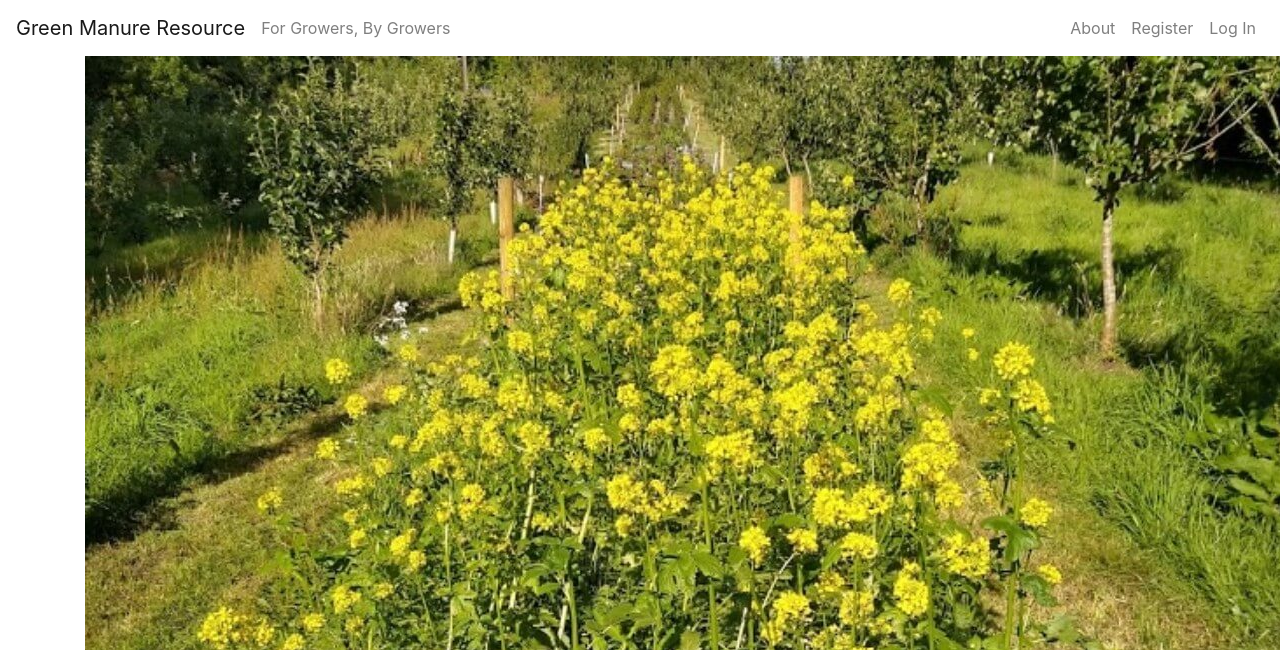
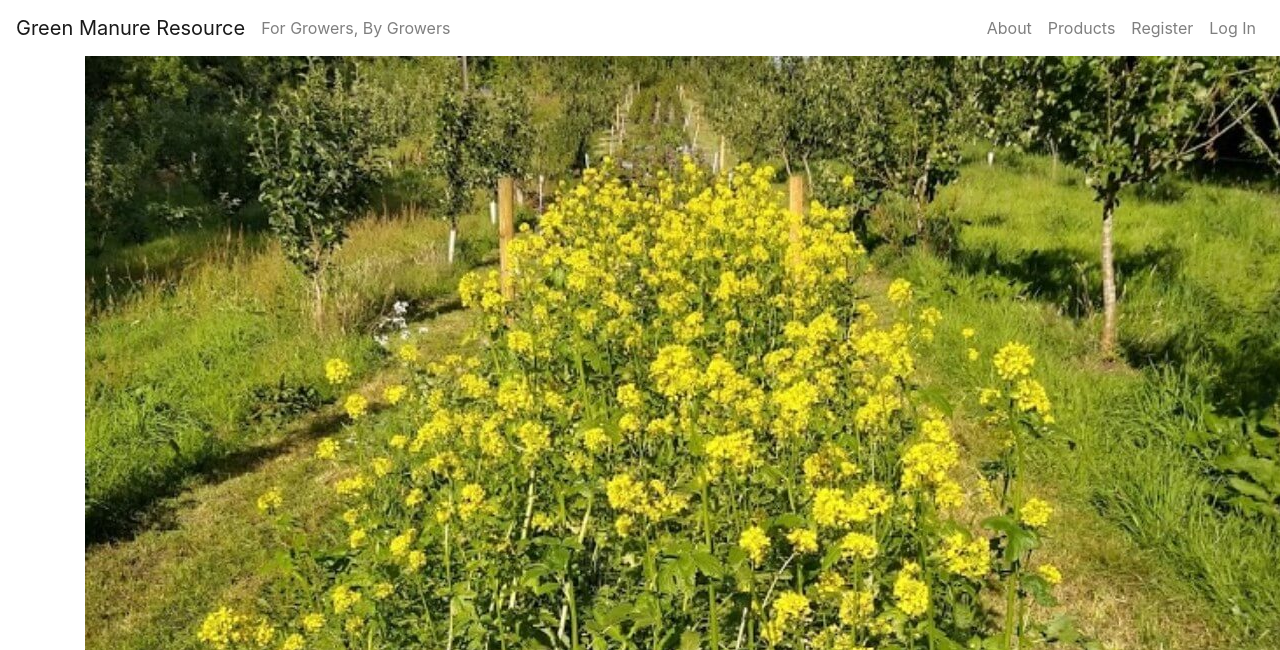
Before and after one commit to WorkingEdge/MS3_GMResource, a Flask app: page / in a window 1280 px wide. Shown: the top 650 px of the page. Run offline with Flask 2, Linux system fonts and the light colour scheme; data that the repository does not hold is empty; some libraries are stand-ins or nearby versions.

Commit message:
Display a table with products calling new function in app.py, new link in base.html

```diff
--- a/app.py
+++ b/app.py
@@ -136,6 +136,11 @@ def add_record():
     return render_template("add_record.html")
 
 
+@app.route("/products")
+def show_products():
+    return render_template("products.html")
+
+
 if __name__ == "__main__":
     app.run(host=os.environ.get("IP"),
             port=int(os.environ.get("PORT")),
--- a/templates/base.html
+++ b/templates/base.html
@@ -56,6 +56,9 @@
           </li>
           {% else %}
           <li class="nav-item">
+            <a class="nav-link" href="{{ url_for('show_products') }}">Products</a>
+          </li>
+          <li class="nav-item">
             <a class="nav-link" href="{{ url_for('register') }}">Register</a>
           </li>
           <li class="nav-item">
```
Also changed, not shown: templates/products.html (+1 -6 lines).
